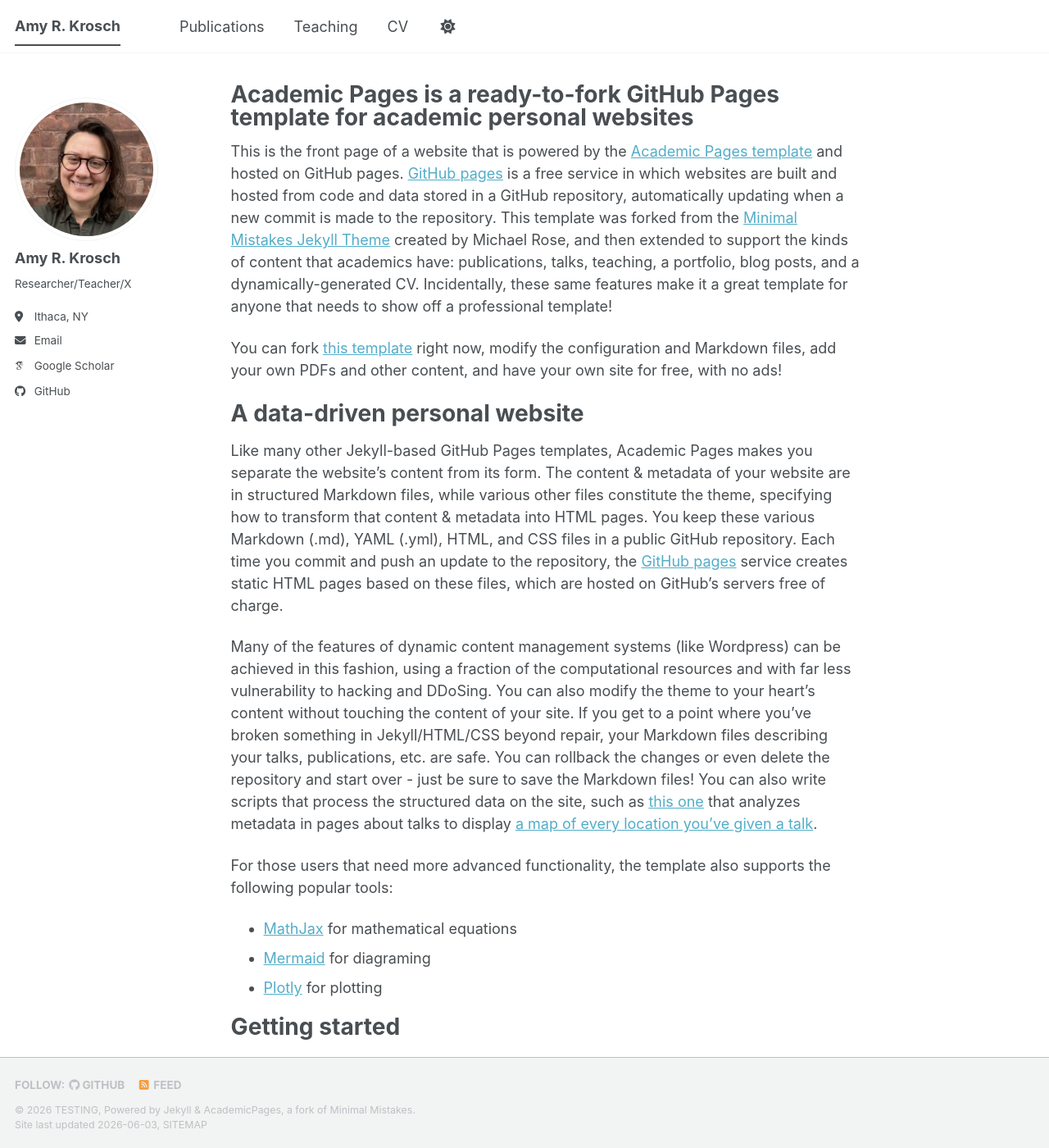
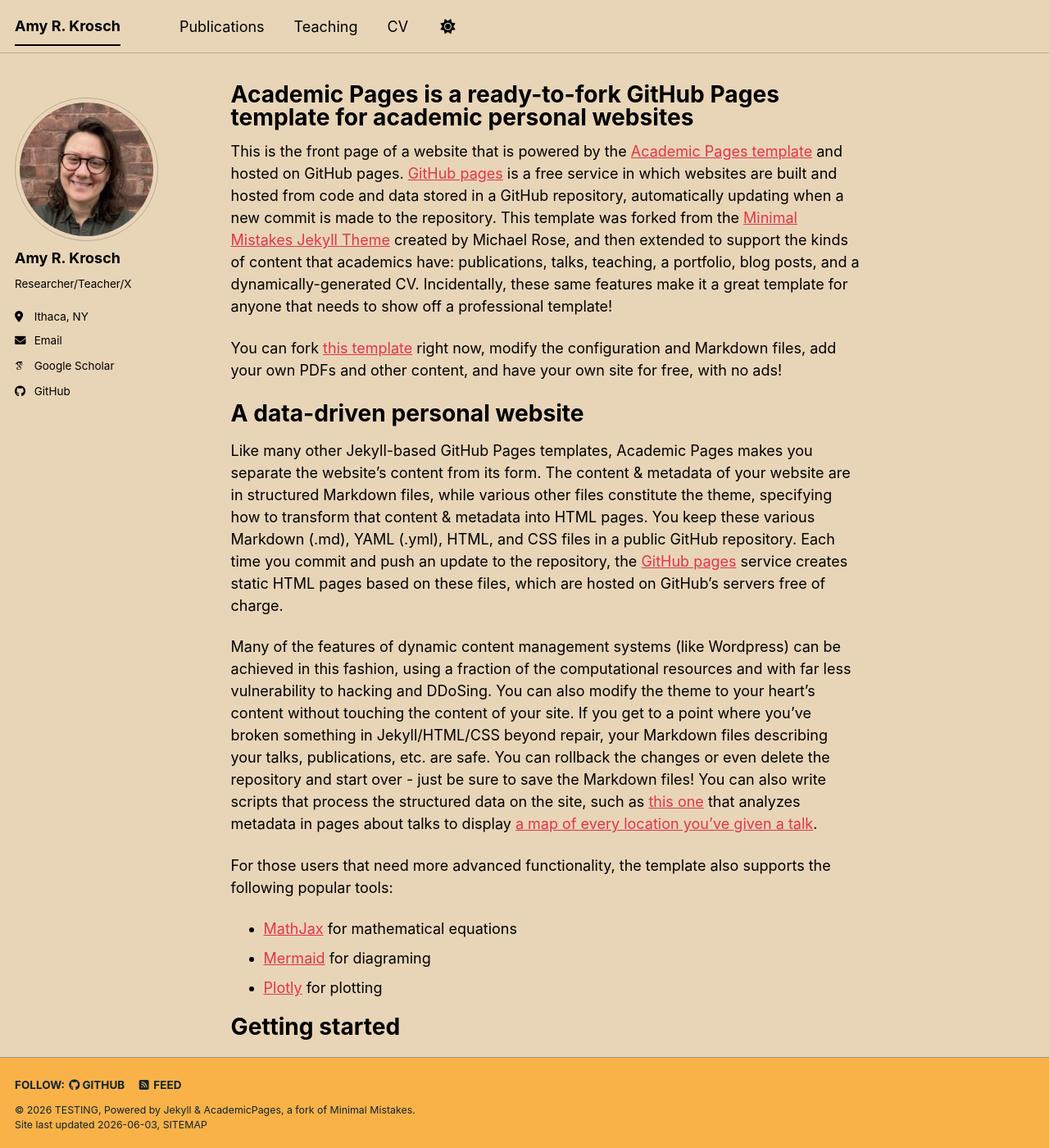
Before and after one commit to amykrosch/amykrosch.github.io, a Jekyll site: the page built from _pages/about.md, in a window 1280 px wide and 1400 px high. Shown: the whole window at 82% size. Built offline with Jekyll 4.4.1, drawn with Linux system fonts in a browser that asks for light colours; some web fonts are replaced; a script bundle is joined from its source files by our own code; library files that are not in the unit come from our copies.

Commit message:
Update _config.yml

```diff
--- a/_config.yml
+++ b/_config.yml
@@ -8,11 +8,11 @@
 
 # Basic Site Settings
 locale                   : "en-US"
-site_theme               : "default" # The available themes options are "default", "air", "sunrise", "mint", "dirt" and "contrast"
+site_theme               : "sunrise" # The available themes options are "default", "air", "sunrise", "mint", "dirt" and "contrast"
 title                    : "Amy R. Krosch"
 title_separator          : "-"
 name                     : &name "TESTING"
-description              : &description "Your Name's academic portfolio"   # Update this with a general description of your site, this is the default if not overridden by a page
+description              : &description "Amy Krosch"   # Update this with a general description of your site, this is the default if not overridden by a page
 url                      : https://amykrosch.github.io # The base hostname & protocol for your site e.g. "https://[your GitHub username].github.io",
                                                            # or if you already have some other page hosted on Github then use "https://[your GitHub username].github.io/[Your Repo Name]"
 baseurl                  : "" # the subpath of your site, e.g. "/blog"
```
